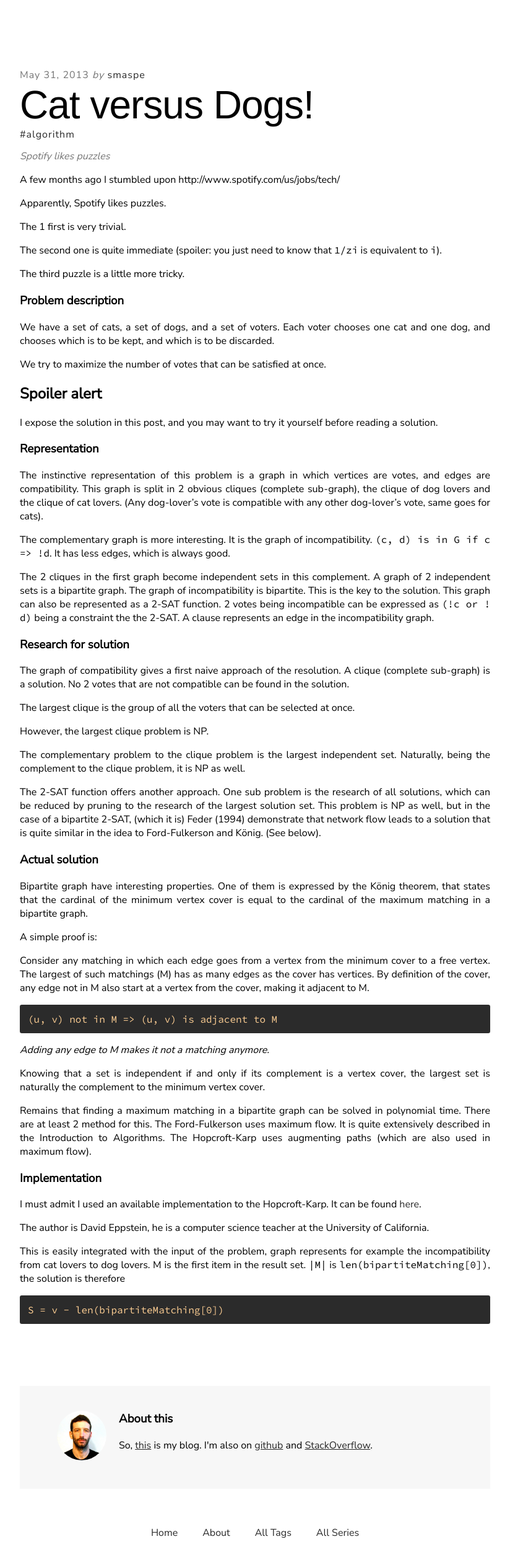
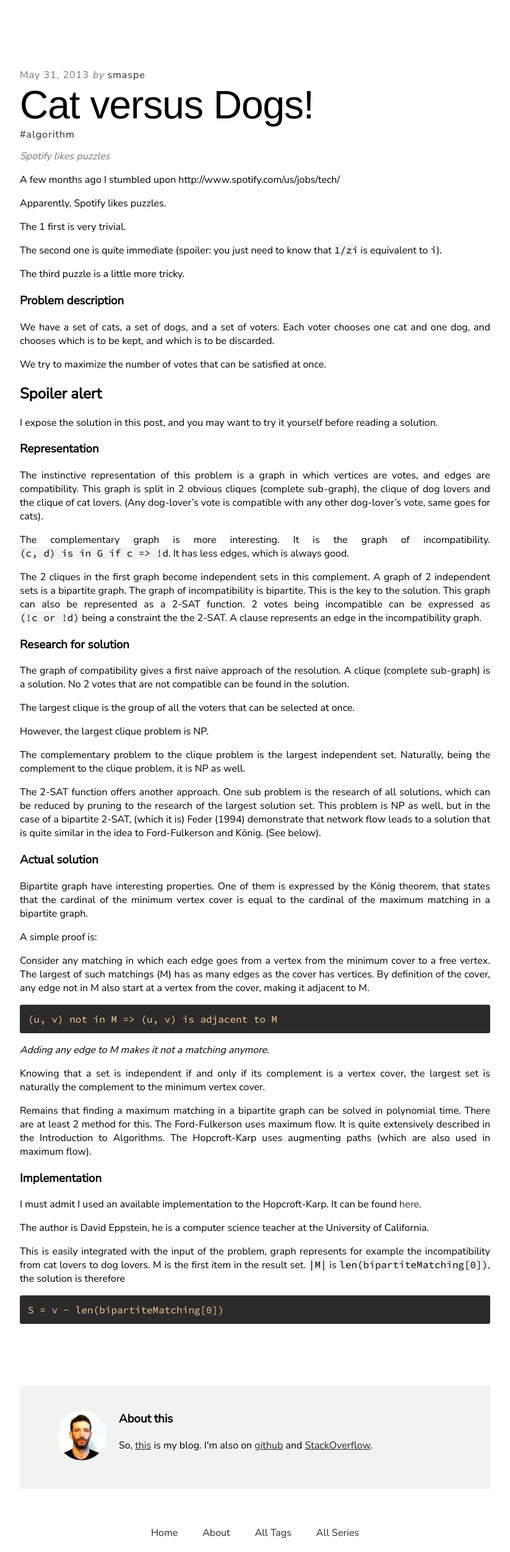
Before and after one commit to smaspe/smaspe.github.io, a Jekyll site: the page built from _posts/2013-05-31-cat-vs-dogs.markdown, in a window 1280 px wide. Shown: the whole page at 62% size, without its empty margins (228-1052 px from the left). Built offline with Jekyll 4.4.1, drawn with Linux system fonts in a browser that asks for light colours; nearby versions of some CDN libraries.

Commit message:
Update main.scss

```diff
--- a/_sass/main.scss
+++ b/_sass/main.scss
@@ -6,7 +6,7 @@
 // Colors
 $dark-grey: rgba($color: #000000, $alpha: 0.84);
 $light-grey: rgba($color: #000000, $alpha: 0.54);
-$lighter-grey: rgba($color: #000000, $alpha: 0.03);
+$lighter-grey: rgba($color: #000000, $alpha: 0.05);
 $max-width: 760px;
 
 // Basics
@@ -25,13 +25,14 @@ main {
 
 pre,
 code {
-    white-space: pre-wrap;
     word-break: break-all;
     word-wrap: break-word;
 }
 
 code {
     font-family: 'Source Code Pro', monospace;
+    white-space: nowrap;
+    background: $lighter-grey;
 }
 
 p {
```
